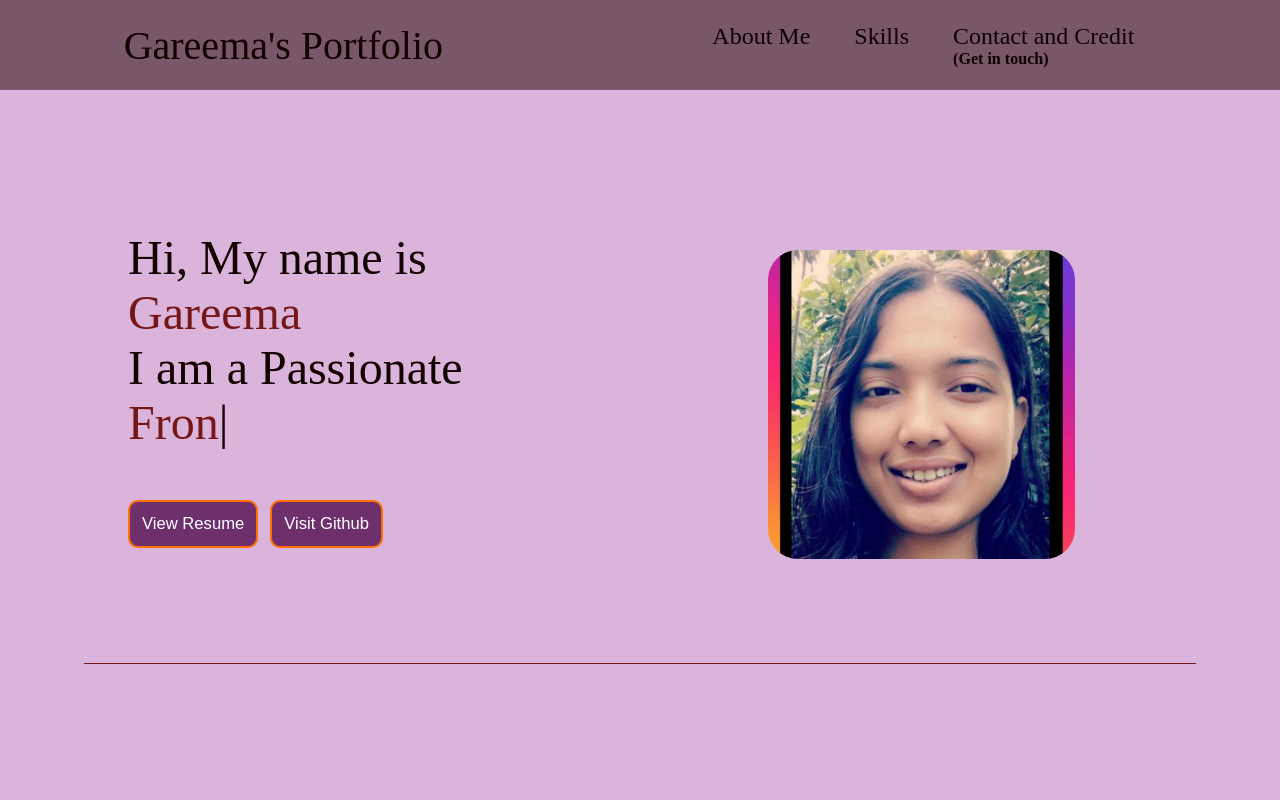
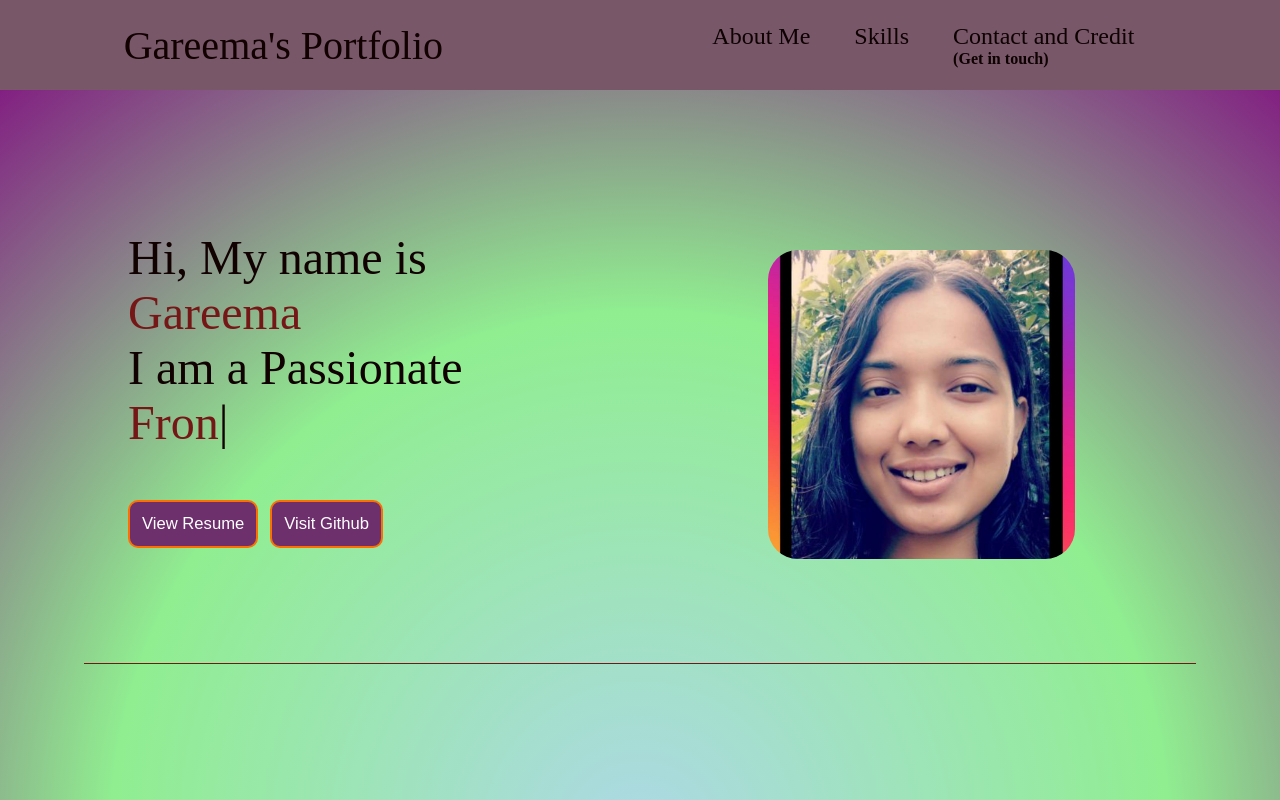
Before and after one commit to Gfitzone/Port-G, a plain HTML site: page index.html in a window 1280 px wide. Shown: the top 800 px of the page. Drawn offline with nearby package versions, Linux system fonts and the light colour scheme; a web font is replaced by a local one.

Commit message:
Update index.html

```diff
--- a/index.html
+++ b/index.html
@@ -17,8 +17,9 @@
         }
 
         body {
-            background-color: rgb(218, 180, 218);
-            color: rgb(18, 1, 1);
+            background: radial-gradient(circle, lightblue, lightgreen, purple);
+
+        color: rgb(18, 1, 1);
             font-family: 'Rum Raisin';
             padding-top: 50px;
 
```
